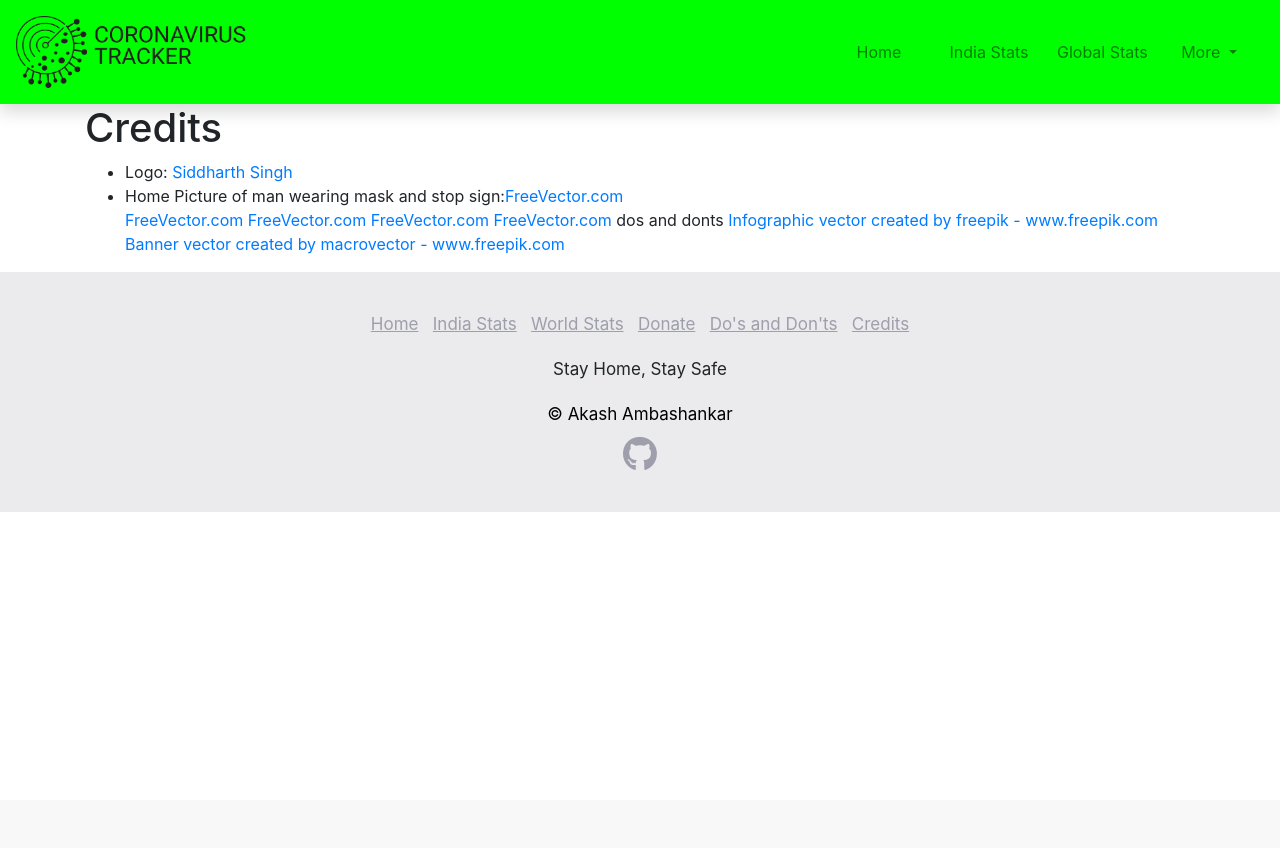
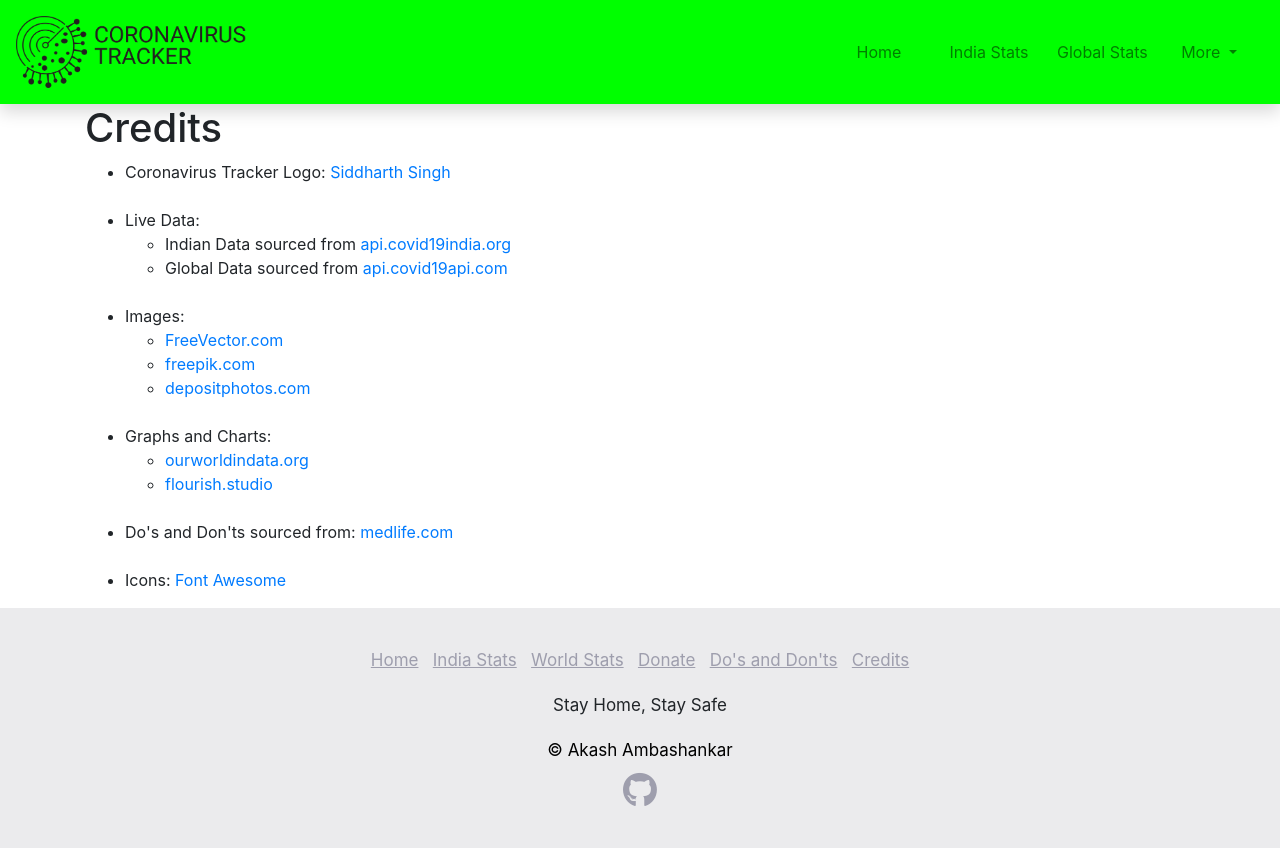
Before and after one commit to Akashamba/Coronavirus-Tracker-Legacy, a Flask app: page /credits in a window 1280 px wide. Before the commit the page ends 512 px from the top, so only its background shows below. Run offline with Flask 2, Linux system fonts and the light colour scheme; some libraries are stand-ins or nearby versions.

Commit message:
Add files via upload

```diff
--- a/templates/credits.html
+++ b/templates/credits.html
@@ -14,7 +14,7 @@
 	<link rel="stylesheet" href="{{ url_for('static', filename='css/styles.css') }}">
 	<link rel="stylesheet" href="{{ url_for('static', filename='css/large.css') }}">
 
-	<link rel="shortcut icon" href="{{ url_for('static', filename='images/virus.ico') }}" type="image/x-icon">
+	<link rel="shortcut icon" href="{{ url_for('static', filename='images/virus.png') }}" type="image/x-icon">
 
 	<title>Covid-19 Tracker</title>
 
@@ -40,7 +40,7 @@
 					</a>
 					<div class="dropdown-menu" aria-labelledby="navbarDropdown">
 					  <a class="dropdown-item" href="{{ url_for('donate') }}">Donate</a>
-					  <a class="dropdown-item" href="#">Do's and Don'ts</a>
+					  <a class="dropdown-item" href="{{ url_for('dos') }}">Do's and Don'ts</a>
 					  <div class="dropdown-divider"></div>
 					  <a class="dropdown-item" href="{{ url_for('credit') }}">Credits</a>
 					</div>
@@ -56,23 +56,41 @@
 			<li class="nav-item"><a class="nav-link" href="{{ url_for('india') }}" onclick="closeNav()"><i class="fas fa-dharmachakra" aria-hidden="true"></i> &nbsp; Indian Statistics</a></li>
 			<li class="nav-item"><a class="nav-link" href="{{ url_for('world') }}" onclick="closeNav()"><i class="fas fa-globe-americas" aria-hidden="true"></i> &nbsp; Global Statistics</a></li>
             <li class="nav-item"><a class="nav-link" href="{{ url_for('donate') }}" onclick="closeNav()"><i class="fas fa-rupee-sign" aria-hidden="true"></i> &nbsp; &nbsp; Donate</a></li>
-            <li class="nav-item active"><a class="nav-link" href="{{ url_for('credit') }}" onclick="closeNav()"><i class="fab fa-creative-commons-by" aria-hidden="true"></i> &nbsp; &nbsp; Credits</a></li>
+			<li class="nav-item"><a class="nav-link" href="{{ url_for('dos') }}" onclick="closeNav()"><i class="fas fa-hands-wash"></i> &nbsp; Do's and Don'ts</a></li>
+			<li class="nav-item active"><a class="nav-link" href="{{ url_for('credit') }}" onclick="closeNav()"><i class="fab fa-creative-commons-by" aria-hidden="true"></i> &nbsp; Credits</a></li>
 		</ul>
     </div>
 
     <div class="container">
         <h2>Credits</h2>
         <ul>
-            <li>Logo: <a target="_blank" href="https://www.instagram.com/breakinggrids.xo/">Siddharth Singh</a></li>
-			<li>Home Picture of man wearing mask and stop sign:<a href="https://www.freevector.com/man-wearing-mask-and-stop-sign-30888">FreeVector.com</a></li>
-			<a href="https://www.freevector.com/dirty-and-clean-hand-concept-30875">FreeVector.com</a>
-			<a href="https://www.freevector.com/man-wearing-mask--30805">FreeVector.com</a>
-			<a href="https://www.freevector.com/stop-covid-19-design-30939">FreeVector.com</a>
-			<a href="https://www.freevector.com/hand-hygiene-design-30942">FreeVector.com</a>
-
-			dos and donts
-			<a href='https://www.freepik.com/free-photos-vectors/infographic'>Infographic vector created by freepik - www.freepik.com</a>
-			<a href='https://www.freepik.com/free-photos-vectors/banner'>Banner vector created by macrovector - www.freepik.com</a>
+			<li>Coronavirus Tracker Logo: <a target="_blank" href="https://www.instagram.com/breakinggrids.xo/">Siddharth Singh</a></li>
+			<br>
+			<li>Live Data:
+				<ul>
+					<li>Indian Data sourced from <a href="https://api.covid19india.org/">api.covid19india.org</a></li>
+					<li>Global Data sourced from <a href="https://api.covid19api.com/">api.covid19api.com</a></li>
+				</ul>
+			</li>
+			<br>
+			<li>Images:
+				<ul>
+					<li><a href="https://www.freevector.com/">FreeVector.com</a></li>
+					<li><a href="https://www.freepik.com/">freepik.com<a></li>
+					<li><a href="https://www.depositphotos.com/">depositphotos.com</a></li>
+				</ul>
+			</li>
+			<br>
+			<li>Graphs and Charts:
+				<ul>
+					<li><a href="https://ourworldindata.org/">ourworldindata.org</a></li>
+					<li><a href="https://flourish.studio">flourish.studio</a></li>
+				</ul>
+			</li>
+			<br>
+			<li>Do's and Don'ts sourced from: <a href="https://www.medlife.com/blog/covid-19-dos-and-donts/">medlife.com</a> </li>
+			<br>
+			<li>Icons: <a href="https://fontawesome.com/">Font Awesome</a></li>
         </ul>
     </div>
 	<footer>
```
Also changed, not shown: templates/donate.html (+10 -6 lines), templates/index.html (+5 -4 lines), templates/india.html (+8 -4 lines), templates/world.html (+8 -5 lines).
